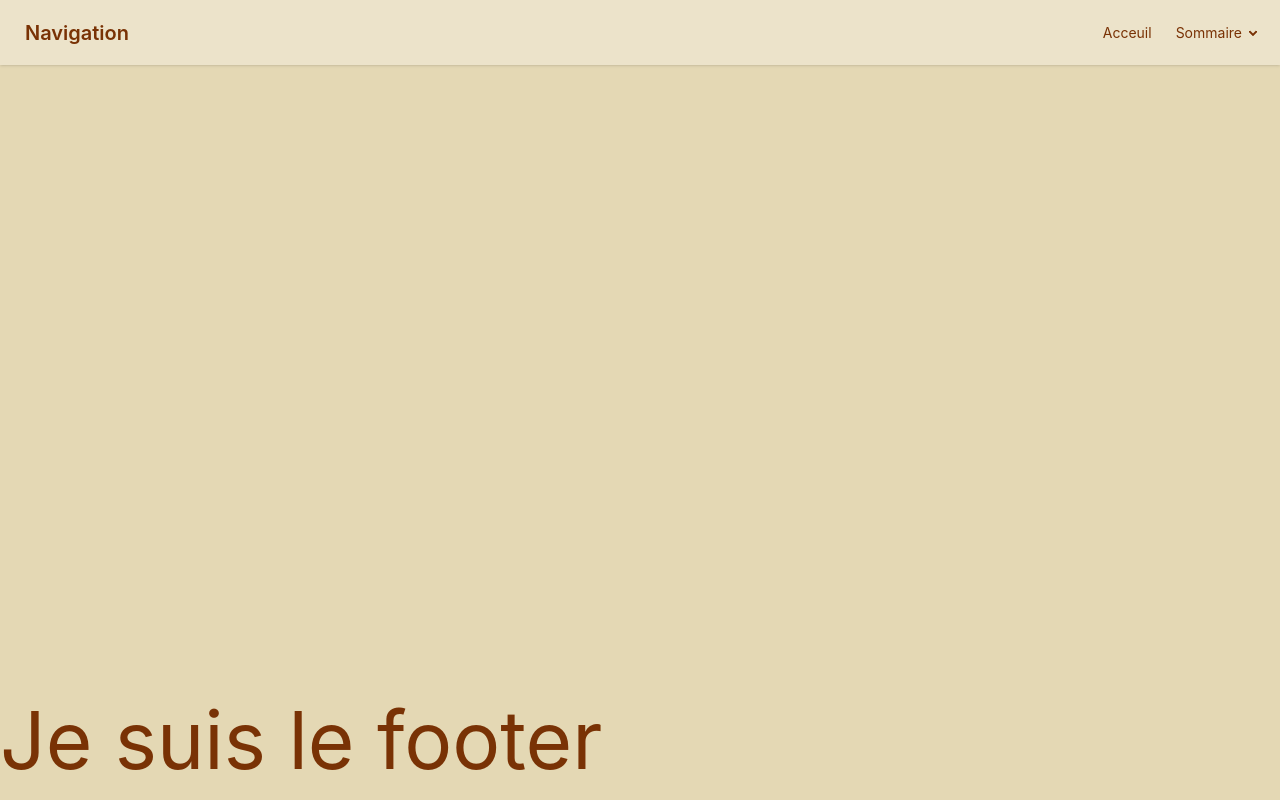
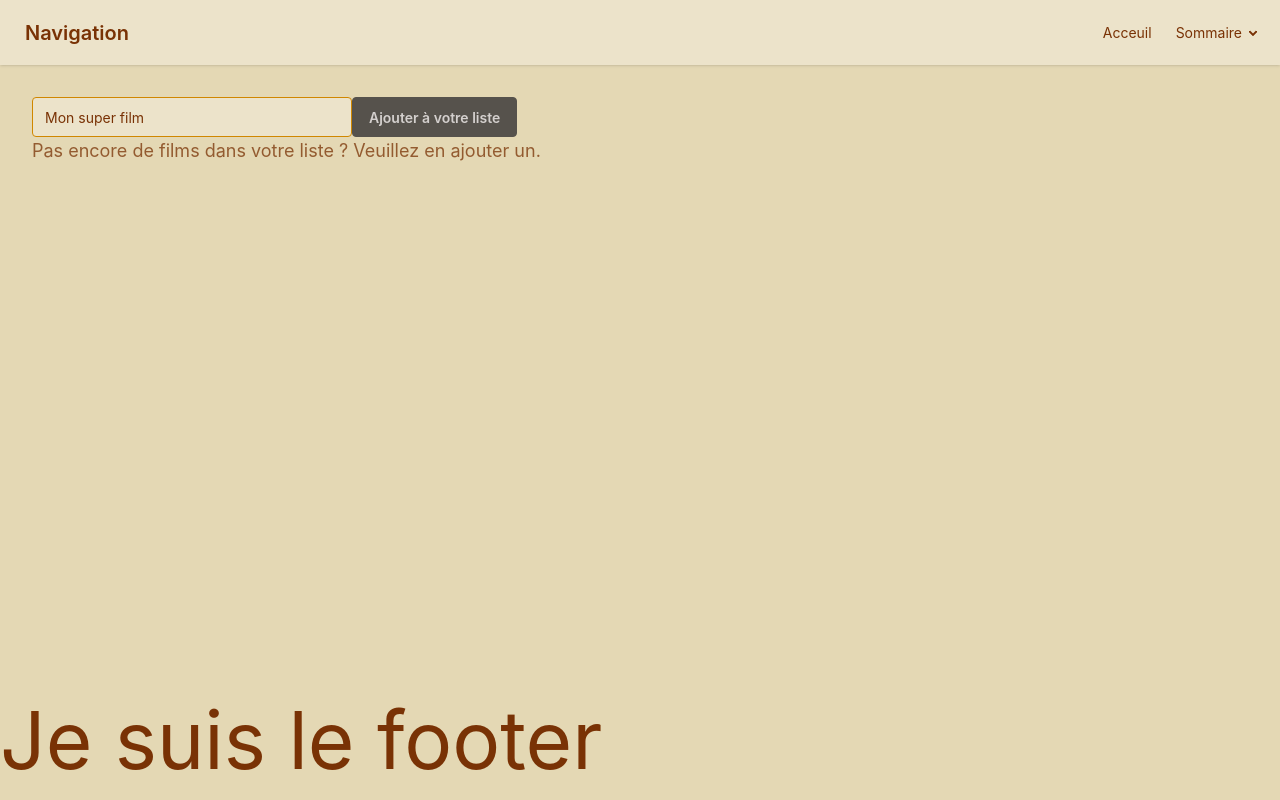
Before and after one commit to lasi23/courVue, a Vue app: page /Vif in a window 1280 px wide. Built offline with nearby package versions, Linux system fonts and the light colour scheme.

Commit message:
feat: exo v-for

```diff
--- a/src/components/AppHeader.vue
+++ b/src/components/AppHeader.vue
@@ -19,6 +19,8 @@
             <li><RouterLink to="EventBinding">EventBinding</RouterLink></li>
             <li><RouterLink to="Reactivite">Reactivite</RouterLink></li>
             <li><RouterLink to="StyleDynamique">StyleDynamique</RouterLink></li>
+            <li><RouterLink to="Vif">Vif</RouterLink></li>
+            <li><RouterLink to="Vfor">Vfor</RouterLink></li>
           </ul>
         </details>
       </li>
--- /dev/null
+++ b/src/components/Vfor.vue
@@ -0,0 +1,28 @@
+<template>
+    <input type="text" v-model="film" class="input input-accent" />
+    <button @click="sendFilm()" class="btn btn-neutral">Ajouter à votre  liste</button>
+    <li @click="deleteFilm(index)" v-for="(item, index) in mesFilms" class="text-xl font-bold mb-2">{{ item }}</li>
+
+</template>
+
+<script setup lang='js'>
+import { ref} from 'vue'
+
+const mesFilms = ref([]);
+const film = ref("Mon super film");
+
+
+
+function sendFilm(){
+    mesFilms.value.push(film.value)
+}
+
+function deleteFilm(i){
+    mesFilms.value.splice(i)
+}
+
+
+</script>
+
+<style scoped lang="css">
+</style>
--- /dev/null
+++ b/src/components/Vif.vue
@@ -0,0 +1,26 @@
+<template>
+    <input type="text" v-model="film" class="input input-accent" />
+    <button @click="sendFilm()" class="btn btn-neutral">Ajouter à votre  liste</button>
+    <h3 v-if="mesFilms.length" class="text-xl font-bold mb-2">Votre Film : {{ mesFilms }}</h3>
+    <p v-else class="text-lg text-base-content opacity-75">
+        Pas encore de films dans votre liste ? Veuillez en ajouter un.
+    </p>
+</template>
+
+<script setup lang='js'>
+import { ref} from 'vue'
+
+const mesFilms = ref([]);
+const film = ref("Mon super film");
+
+
+
+function sendFilm(){
+    mesFilms.value.push(film.value)
+}
+
+</script>
+
+
+<style scoped lang="css">
+</style>
--- a/src/router/index.js
+++ b/src/router/index.js
@@ -11,6 +11,9 @@ const router = createRouter({
         { path: '/EventBinding', name: 'EventBinding', component: () => import('../components/EventBinding.vue') },
         { path: '/Reactivite', name: 'Reactivite', component: () => import('../components/Reactivite.vue') },
         { path: '/StyleDynamique', name: 'StyleDynamique', component: () => import('../components/StyleDynamique.vue') },
+        { path: '/Vif', name: 'Vif', component: () => import('../components/Vif.vue') },
+        { path: '/Vfor', name: 'Vfor', component: () => import('../components/Vfor.vue') },
+
     ],
 });
 
```
